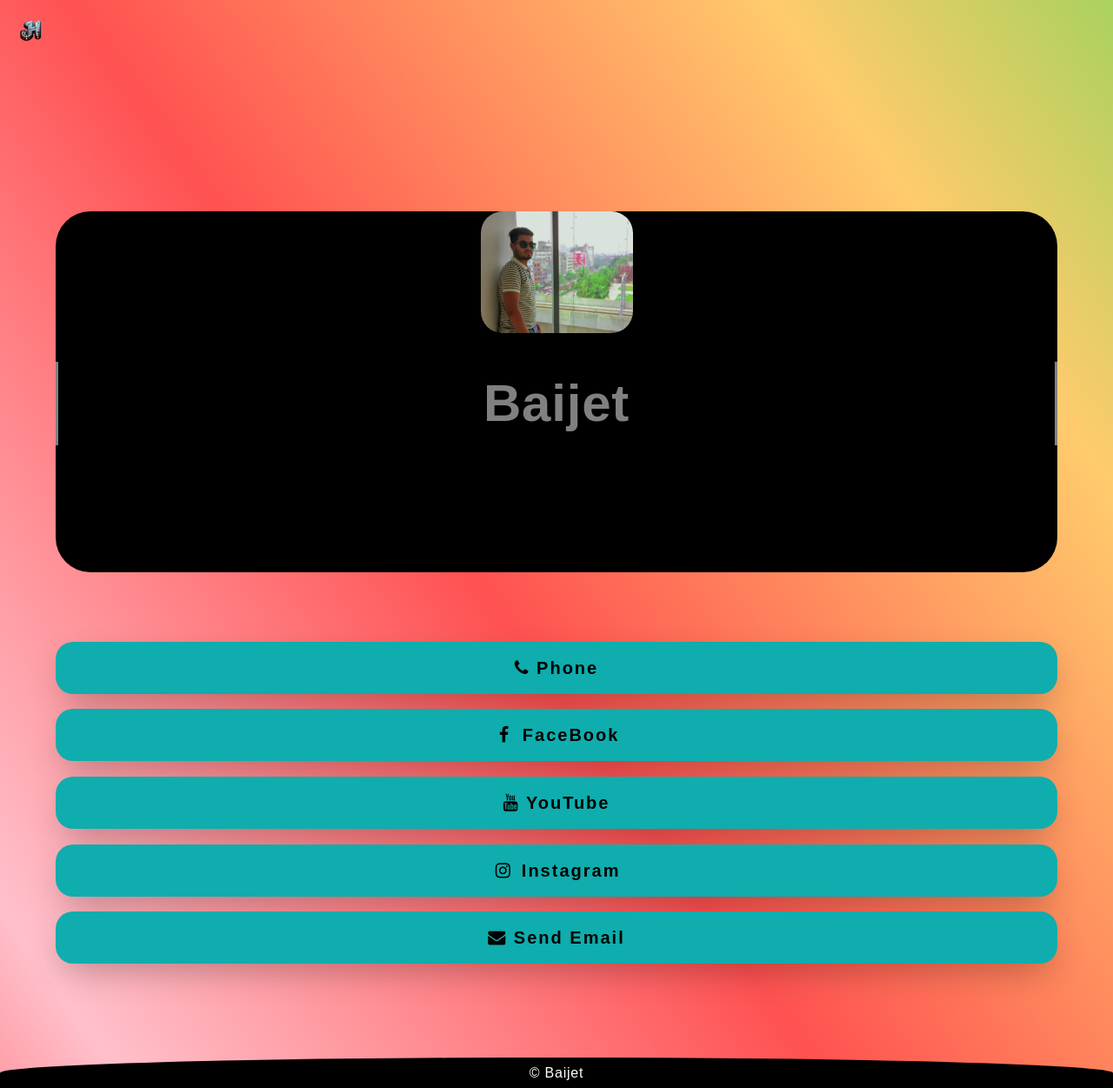
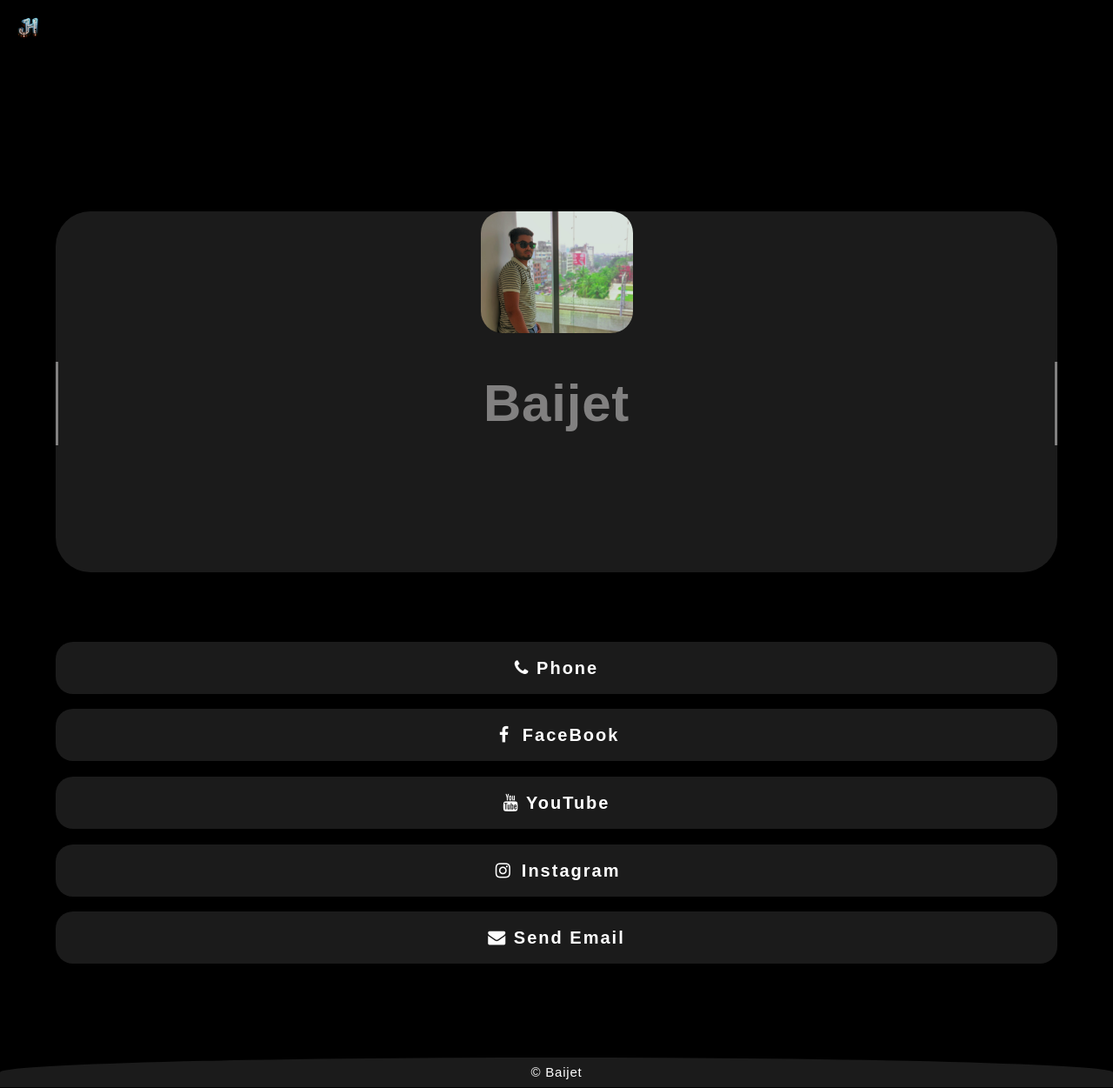
Before and after one commit to jhbaijet/jh_baijet, a plain HTML site: page index.html in a window 1280 px wide. Shown: the whole page at 87% size. Drawn offline with Linux system fonts and the light colour scheme; files whose address does not match are found by name.

Commit message:
style.css

```diff
--- a/style.css
+++ b/style.css
@@ -3,20 +3,12 @@
 -----------------------------------------*/
 body {
   font-family: 'Poppins', sans-serif;
-  background:linear-gradient(235deg,aqua,rgb(22, 143, 241),aqua,
-            rgb(79, 216, 79),rgb(255, 203, 108),rgba(255, 50, 50, 0.849),pink,red,white);
-  background-size: 300% 300%;
-  animation: color 6s ease-in-out infinite;
+  background-color: black;
   font-size: 1.6rem;
   color: #fff;
   line-height: 1.6;
   letter-spacing: .08rem;
   font-weight: 400;
-}
-@keyframes color {
-  0%{ background-position: 0 50%; }
-  50%{ background-position: 100% 50%; }
-  100%{ background-position: 0 50%; }
 }
 
 *,
@@ -56,16 +48,17 @@ a:active {
 .logo img {
   width: 40px;
   height: auto;
-  margin-left: 7%;
+  margin-left: 0%;
+  margin-top: 0%;
   border-radius: 15%;
-  margin-top: 7%;
+  position: fixed;
 }
 
 /* --------------------------------------
   3. IMG DIV STYLES
 -----------------------------------------*/
 .img_div {
-  background-color: #000;
+  background-color: #1b1b1b;
   width: 90%;
   height: 415px;
   margin-left: 5%;
@@ -105,8 +98,8 @@ h3 {
   display: inline-block;
   font-size: 20px;
   letter-spacing: 2px;
-  color: black;
-  background-color: #0fadad;
+  color: white;
+  background-color: #1b1b1b;
   border-radius: 20px;
   line-height: 60px;
   height: 60px;
@@ -122,21 +115,26 @@ h3 {
 
 .y-button:hover,
 .y-button:focus {
-  color: #1fe4e4;
-  background: #fff;
+  color: #1b1b1b;
+  background: whitesmoke;
   transition: all 1s ease-in-out;
 }
+
 
 /* --------------------------------------
   5. FOOTER STYLES
 -----------------------------------------*/
 .footer {
   padding: 5px;
-  background: #000;
+  background: #1b1b1b;
   text-align: center;
   margin-top: 100px;
   border-top-left-radius: 100%;
   border-top-right-radius: 100%;
+}
+
+p {
+  font-size: 15px;
 }
 
 /* --------------------------------------
```
